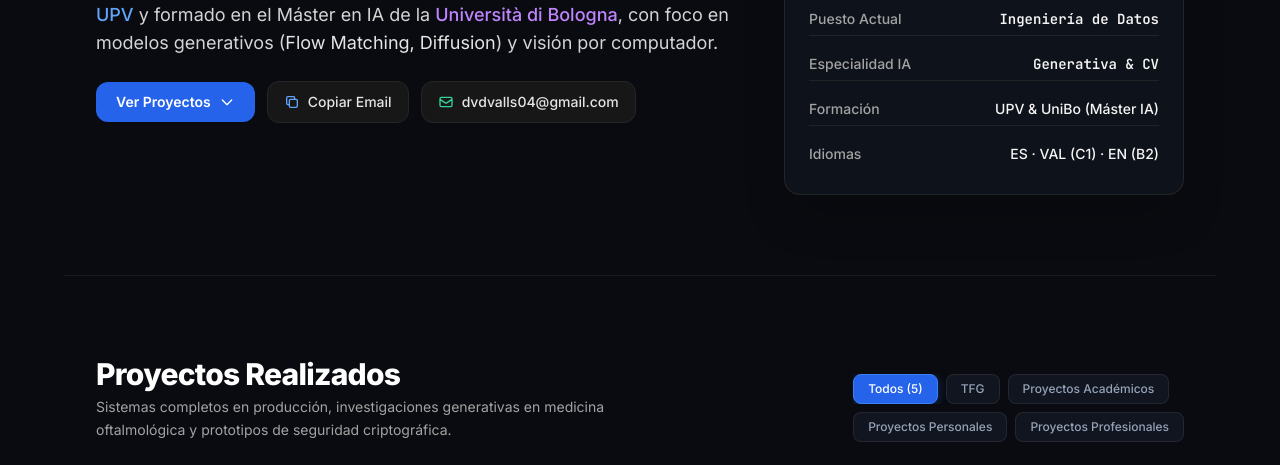
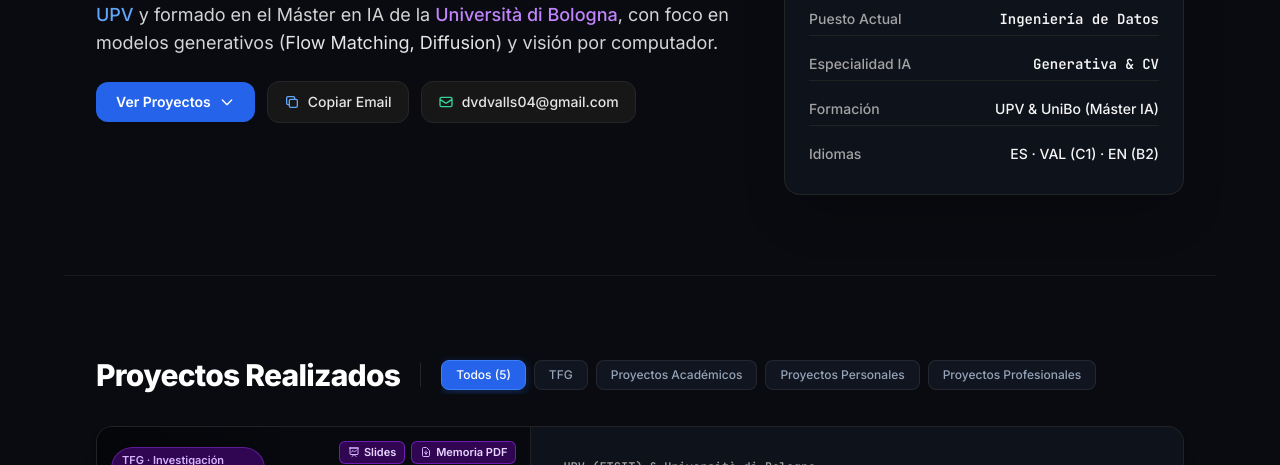
Before and after one commit to dvalloz/dvalloz.github.io, a plain HTML site: page index.html in a window 1280 px wide. Shown: the part 487-952 px from the top of the page. Drawn offline with nearby package versions, Linux system fonts and the light colour scheme.

Commit message:
feat: restaurar selectores de categoria en una sola fila continua al lado del titulo

```diff
--- a/index.html
+++ b/index.html
@@ -213,21 +213,15 @@
 
     <!-- CORE SECTION: PROYECTOS (Centrado al 100% en proyectos reales con imágenes) -->
     <section id="proyectos" class="py-14 sm:py-20 max-w-6xl mx-auto px-4 sm:px-6 lg:px-8">
-      <div class="flex flex-col md:flex-row md:items-end justify-between mb-8 gap-5">
-        <div>
-          <h2 class="text-2xl sm:text-3xl font-extrabold text-white tracking-tight">
+      <div class="mb-8">
+        <div class="flex flex-col lg:flex-row lg:items-center gap-3 sm:gap-5">
+          <h2 class="text-2xl sm:text-3xl font-extrabold text-white tracking-tight whitespace-nowrap">
             Proyectos Realizados
           </h2>
-          <p class="text-neutral-400 text-sm mt-1 max-w-xl leading-relaxed">
-            Sistemas completos en producción, investigaciones generativas en medicina oftalmológica y prototipos de
-            seguridad criptográfica.
-          </p>
-        </div>
+          <div class="h-6 w-px bg-neutral-800 hidden lg:block"></div>
 
-        <!-- Selectores de Categoría en dos filas estrictas -->
-        <div class="flex flex-col gap-2 self-start md:self-end flex-shrink-0">
-          <!-- Fila 1: Todos, TFG, Proyectos Académicos -->
-          <div class="flex items-center gap-2 overflow-x-auto no-scrollbar">
+          <!-- Selectores de Categoría en una sola fila -->
+          <div class="flex items-center gap-2 overflow-x-auto no-scrollbar py-1">
             <button onclick="filterProjects('all', this)" data-filter="all" class="filter-btn active px-3.5 py-1.5 rounded-lg text-xs font-medium whitespace-nowrap transition-colors">
               Todos (5)
             </button>
@@ -237,9 +231,6 @@
             <button onclick="filterProjects('academicos', this)" data-filter="academicos" class="filter-btn px-3.5 py-1.5 rounded-lg text-xs font-medium whitespace-nowrap transition-colors">
               Proyectos Académicos
             </button>
-          </div>
-          <!-- Fila 2: Proyectos Personales, Proyectos Profesionales -->
-          <div class="flex items-center gap-2 overflow-x-auto no-scrollbar">
             <button onclick="filterProjects('personales', this)" data-filter="personales" class="filter-btn px-3.5 py-1.5 rounded-lg text-xs font-medium whitespace-nowrap transition-colors">
               Proyectos Personales
             </button>
```
